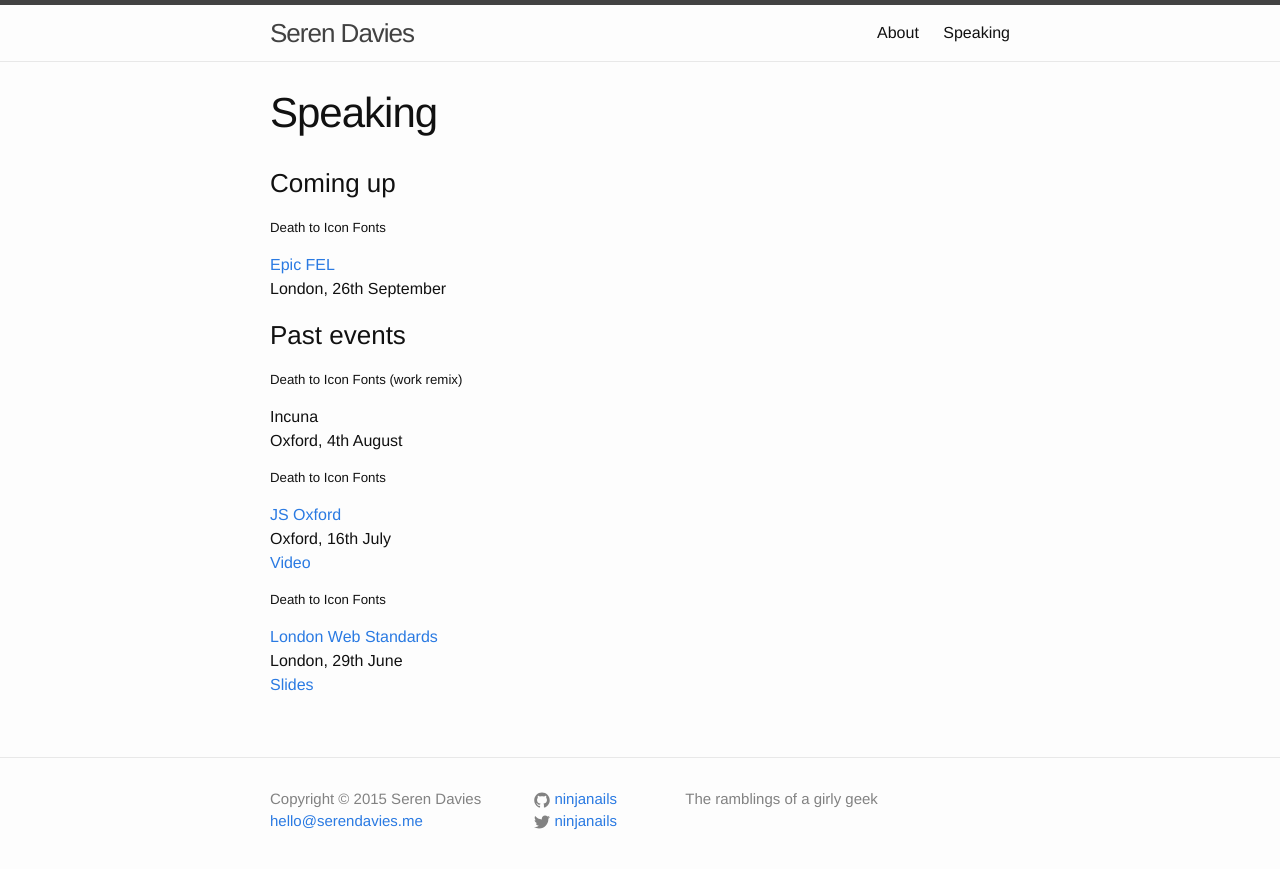
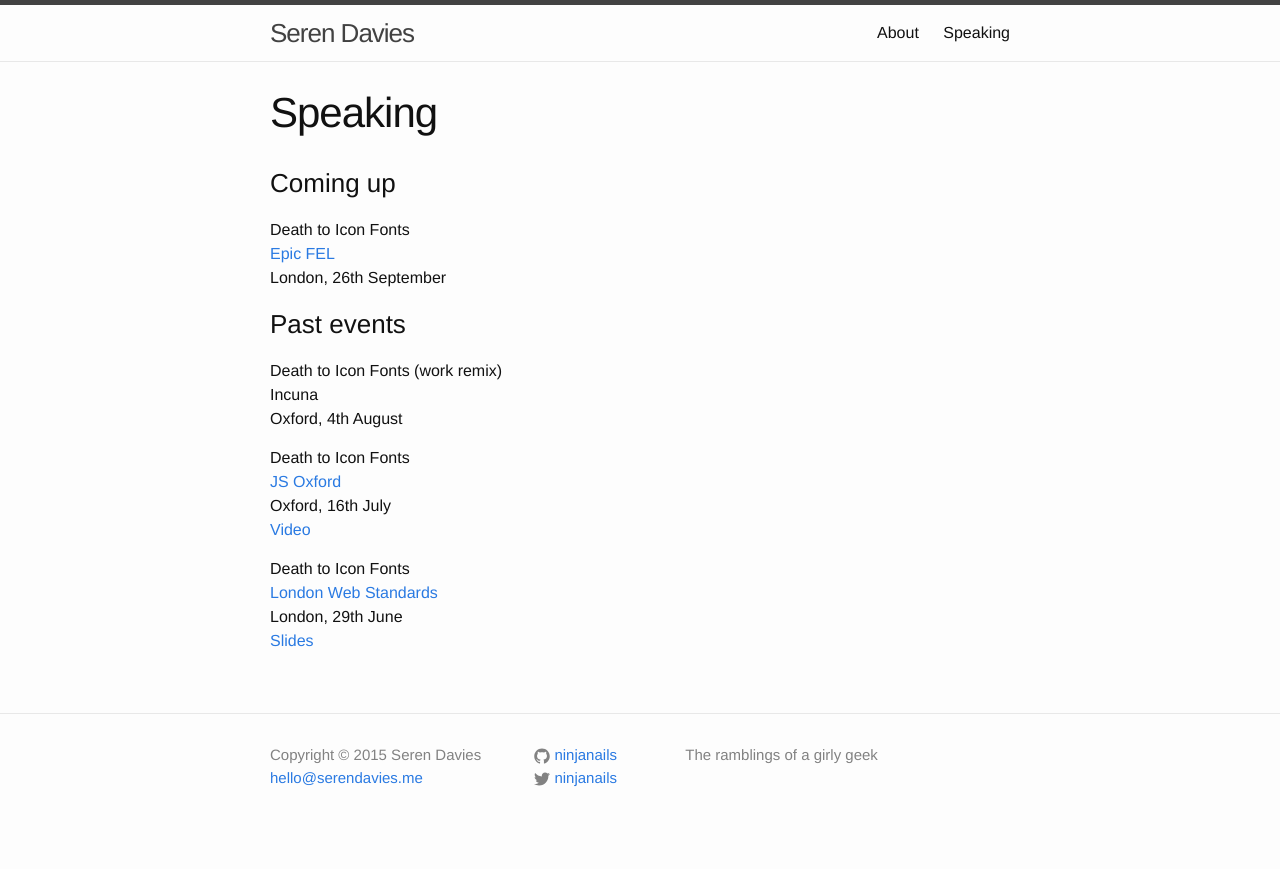
Before and after one commit to ninjanails/ninjanails.github.io, a Jekyll site: the page built from speaking.md, in a window 1280 px wide. Shown: the top 869 px of the page. Built offline with Jekyll 4.4.1, drawn with Linux system fonts in a browser that asks for light colours.

Commit message:
Update speaking.md

```diff
--- a/speaking.md
+++ b/speaking.md
@@ -6,22 +6,22 @@ permalink: /speaking/
 
 ###Coming up
 
-#####Death to Icon Fonts <br>
+Death to Icon Fonts <br>
 [Epic FEL](http://www.frontendlondon.co.uk/epic) <br>
 London, 26th September
 
 ###Past events
 
-#####Death to Icon Fonts (work remix) <br>
+Death to Icon Fonts (work remix) <br>
 Incuna <br>
 Oxford, 4th August
 
-#####Death to Icon Fonts <br>
+Death to Icon Fonts <br>
 [JS Oxford](http://jsoxford.com/2015/Summer-JS/) <br>
 Oxford, 16th July <br>
 [Video](https://youtu.be/DzKDW1Ut88M?t=1h51m40s)
 
-#####Death to Icon Fonts <br>
+Death to Icon Fonts <br>
 [London Web Standards](http://londonwebstandards.org/2015/06/dying-breeds-of-the-web-lwsninjacolumns/) <br>
 London, 29th June <br>
 [Slides](https://speakerdeck.com/ninjanails/death-to-icon-fonts)
```
